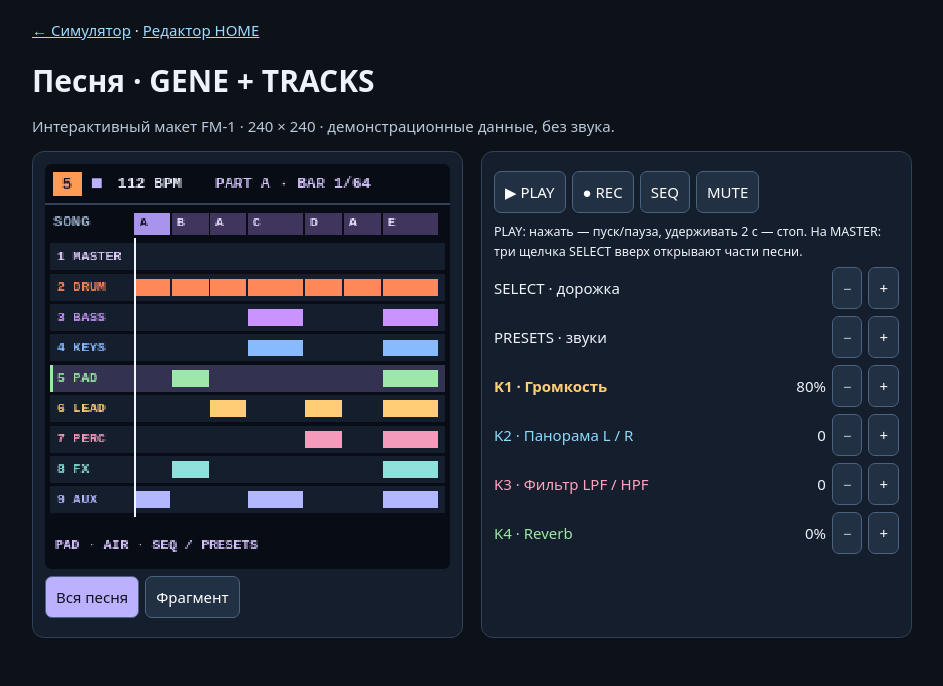
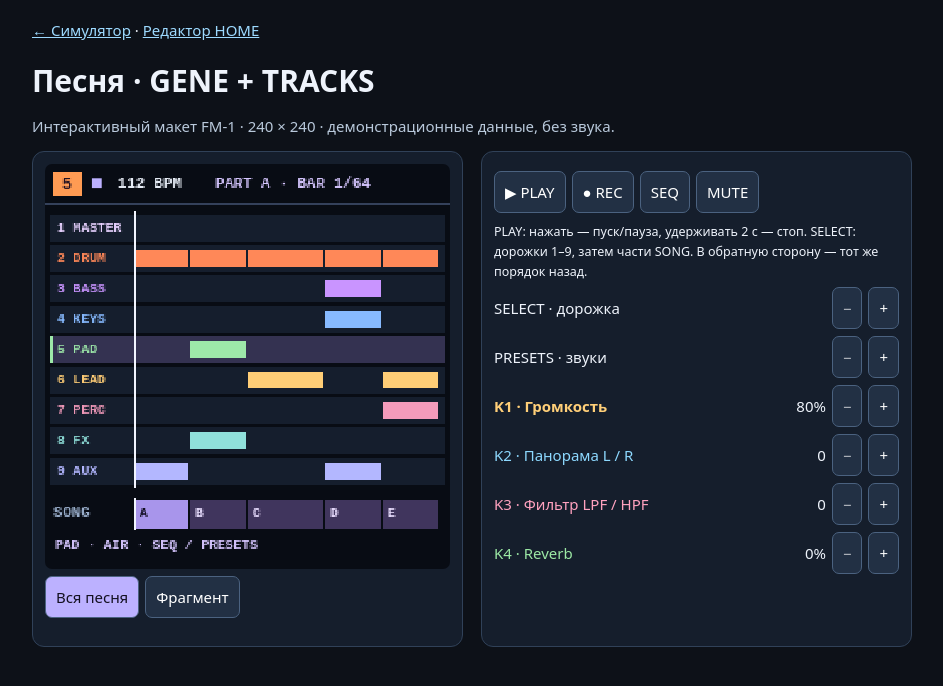
Before and after one commit to evgenytox/Fm1-web, a plain HTML site: page song.html in a window 1280 px wide. Both pictures are taken after a click on the element "Экран песни". Shown: the whole page, without its empty margins (168-1111 px from the left). Drawn offline with Linux system fonts and the light colour scheme.

Commit message:
Place song strip after tracks with continuous SELECT navigation

```diff
--- a/song.html
+++ b/song.html
@@ -1,4 +1,4 @@
 <!doctype html><html lang="ru"><meta charset="utf-8"><meta name="viewport" content="width=device-width,initial-scale=1"><title>FM‑1 · Песня</title>
 <style>*{box-sizing:border-box}body{margin:0;background:#0d1118;color:#eef3fb;font:15px system-ui}main{max-width:920px;margin:auto;padding:20px}a{color:#9ddaff}p{color:#b9c9db}.grid{display:grid;grid-template-columns:minmax(0,1fr) minmax(0,1fr);gap:18px}.panel{background:#151e2c;border:1px solid #304158;border-radius:12px;padding:12px;min-width:0}canvas{display:block;width:100%;height:auto;image-rendering:pixelated;touch-action:manipulation;border-radius:7px}button{font:inherit;min-height:42px;background:#223044;color:white;border:1px solid #4b6280;border-radius:7px;padding:6px 10px;cursor:pointer;touch-action:manipulation}button[aria-pressed=true]{background:#bcb1ff;color:#131020}button:disabled{opacity:.45}#play,#rec{touch-action:none;user-select:none}.row{display:flex;gap:6px;align-items:center;flex-wrap:wrap;margin:7px 0}.row label{flex:1}.row span{min-width:60px;text-align:right}#status{min-height:2em}h1{margin-bottom:4px}@media(max-width:690px){.grid{grid-template-columns:1fr}main{padding:12px}}</style>
-<main><a href="./">← Симулятор</a> · <a href="editor.html">Редактор HOME</a><h1>Песня · GENE + TRACKS</h1><p>Интерактивный макет FM‑1 · 240 × 240 · демонстрационные данные, без звука.</p><div class="grid"><div class="panel"><canvas id="lcd" width="240" height="240" aria-label="Экран песни"></canvas><div class="row"><button id="overview" aria-pressed="true">Вся песня</button><button id="detail" aria-pressed="false">Фрагмент</button><button id="back" hidden>← Песня</button></div></div><div class="panel"><div class="row"><button id="play" aria-label="PLAY: удерживай две секунды для STOP">▶ PLAY</button><button id="rec" aria-pressed="false">● REC</button><button id="seq">SEQ</button><button id="mute">MUTE</button></div><small>PLAY: нажать — пуск/пауза, удерживать 2 с — стоп. На MASTER: три щелчка SELECT вверх открывают части песни.</small><div class="row"><label id="select-label">SELECT · дорожка</label><button data-do="select,-1">−</button><button data-do="select,1">+</button></div><div class="row"><label id="preset-label">PRESETS · звуки</label><button data-do="preset,-1">−</button><button data-do="preset,1">+</button></div><div id="clear-locks" hidden><p id="clear-message" role="alert"></p><button id="cancel-clear">Отмена</button></div><div id="knobs"></div><p id="status" role="status"></p></div></div></main>
-<script src="song.js?v=5"></script></html>
+<main><a href="./">← Симулятор</a> · <a href="editor.html">Редактор HOME</a><h1>Песня · GENE + TRACKS</h1><p>Интерактивный макет FM‑1 · 240 × 240 · демонстрационные данные, без звука.</p><div class="grid"><div class="panel"><canvas id="lcd" width="240" height="240" aria-label="Экран песни"></canvas><div class="row"><button id="overview" aria-pressed="true">Вся песня</button><button id="detail" aria-pressed="false">Фрагмент</button><button id="back" hidden>← Песня</button></div></div><div class="panel"><div class="row"><button id="play" aria-label="PLAY: удерживай две секунды для STOP">▶ PLAY</button><button id="rec" aria-pressed="false">● REC</button><button id="seq">SEQ</button><button id="mute">MUTE</button></div><small>PLAY: нажать — пуск/пауза, удерживать 2 с — стоп. SELECT: дорожки 1–9, затем части SONG. В обратную сторону — тот же порядок назад.</small><div class="row"><label id="select-label">SELECT · дорожка</label><button data-do="select,-1">−</button><button data-do="select,1">+</button></div><div class="row"><label id="preset-label">PRESETS · звуки</label><button data-do="preset,-1">−</button><button data-do="preset,1">+</button></div><div id="clear-locks" hidden><p id="clear-message" role="alert"></p><button id="cancel-clear">Отмена</button></div><div id="knobs"></div><p id="status" role="status"></p></div></div></main>
+<script src="song.js?v=6"></script></html>
--- a/song.js
+++ b/song.js
@@ -2,7 +2,7 @@
 const $=id=>document.getElementById(id), c=$('lcd'), g=c.getContext('2d');
 const labels=['MASTER','DRUM','BASS','KEYS','PAD','LEAD','PERC','FX','AUX'];
 const colors=['#e8d2ff','#ff8858','#c994ff','#87baff','#9de8a9','#ffcd76','#f49bbb','#90e1db','#b3b7ff'];
-const parts=[['A',8],['B',8],['A',8],['C',12],['D',8],['A',8],['E',12]], total=64;
+const parts=[['A',12],['B',12],['C',16],['D',12],['E',12]], total=64;
 const patches=[[],['ACOUSTIC','808 BOOM','909 CLUB'],['SUB','FM BASS','PLUCK'],['TINE','ORGAN','PIANO'],['AIR','CLOUD','WARM'],['SOFT LEAD','SYNC','SAW'],['TOMS','SHAKER','CLAPS'],['SWEEP','NOISE','RING'],['INIT','BELLS','PLUCK']];
 const master=[112,0,0,0], masterNames=['Темп','DJ-фильтр','Sidechain / Pump','Sync Delay / Echo'];
 const mix=labels.map(()=>[80,0,0,0]), mixNames=['Громкость','Панорама L / R','Фильтр LPF / HPF','Reverb'];
@@ -10,7 +10,8 @@ const masterInk=['#ffcf78','#8dd9ff','#ffa2bf','#9ce9a5'];
 const masterShort=['BPM','DJ FILTER','PUMP','ECHO'];
 const knobView=labels.map(()=>0), touched=labels.map(()=>false);
 const mixShort=['LEVEL','PAN','FILTER','REVERB'];
-let songFocus=false, upClicks=0, partPick=0;
+let songFocus=false, partPick=0;
+const TRACK_Y=30, ROW_H=18, SONG_Y=199, SONG_H=17;
 const locks=labels.map(()=>new Map());
 let recording=-1,recHold=null,recHeld=false,clear=null;
 const muted=labels.map(()=>false), patch=labels.map(()=>0), toggled=new Set();
@@ -65,39 +66,41 @@ function render(){
   for(let i=0;i<16;i++){const x=10+(i%4)*56,y=76+Math.floor(i/4)*33,has=events(track,i)!==toggled.has(track+':'+i);rect(x,y,51,28,has?colors[track]:'#233249');text(String(i+1),x+7,y+14,has?'#13101b':'#b7c4d9');}text('НАЖМИ НА ШАГ',7,226,'#9bb0cd');return;
  }
  const x=53,w=181;
- text(songFocus?'ARRANGE':zoom?'FRAGMENT':'SONG',5,35,songFocus?'#ffcf78':'#9bb0cd');let at=0;
- parts.forEach(([name,n],i)=>{const a=x+Math.floor(at*w/total), b=x+Math.floor((at+n)*w/total);rect(a,29,b-a-1,13,songFocus&&i===partPick?'#ffcf78':i===s.i?'#a895eb':'#40355d');if(b-a>10)text(name,a+3,35,(songFocus&&i===partPick)||i===s.i?'#120e22':'#eadfff',8);at+=n;});
- if(zoom)rect(x+Math.floor(position*w/total),27,1,17,'#fff');
- labels.forEach((l,t)=>{const y=47+t*18,on=!songFocus&&track===t, color=muted[t]?'#68717d':colors[t];rect(3,y,234,16,on?'#343251':'#151e2d');if(on)rect(3,y,2,16,color);text(`${t+1} ${l}`,7,y+8,color,8);
+ text('SONG',5,SONG_Y+8,songFocus?'#ffcf78':'#9bb0cd');let at=0;
+ parts.forEach(([name,n],i)=>{const a=x+Math.floor(at*w/total), b=x+Math.floor((at+n)*w/total);rect(a,SONG_Y,b-a-1,SONG_H,songFocus&&i===partPick?'#ffcf78':i===s.i?'#a895eb':'#40355d');if(b-a>10)text(name,a+3,SONG_Y+8,(songFocus&&i===partPick)||i===s.i?'#120e22':'#eadfff',8);at+=n;});
+ if(zoom)rect(x+Math.floor(position*w/total),SONG_Y-1,1,SONG_H+2,'#fff');
+ labels.forEach((l,t)=>{const y=TRACK_Y+t*ROW_H,on=!songFocus&&track===t, color=muted[t]?'#68717d':colors[t];rect(3,y,234,16,on?'#343251':'#151e2d');if(on)rect(3,y,2,16,color);text(`${t+1} ${l}`,7,y+8,color,8);
   if(t===0){drawLocks(t,x,y,w,s);return;}
   if(zoom){for(let i=0;i<48;i++)if(events(t,i+s.i*5)){const xx=x+Math.floor(i*w/48),ny=t===1?y+3:y+3+(i*(t+2))%9;rect(xx,ny,t===1?1:3,t===1?10:2,color);}}
   else {let st=0;for(let i=0;i<parts.length;i++){const n=parts[i][1],a=x+Math.floor(st*w/total),b=x+Math.floor((st+n)*w/total);if(events(t,i)||t===1)rect(a,y+3,b-a-1,10,color);st+=n;}}
  });
- const px=x+Math.min(w-1,Math.floor((zoom?(position-s.at)/s.n:position/total)*w));labels.slice(1).forEach((_,i)=>drawLocks(i+1,x,47+(i+1)*18,w,s));
- rect(px,44,1,165,'#f2f5ff');
+ const px=x+Math.min(w-1,Math.floor((zoom?(position-s.at)/s.n:position/total)*w));labels.slice(1).forEach((_,i)=>drawLocks(i+1,x,TRACK_Y+(i+1)*ROW_H,w,s));
+ rect(px,TRACK_Y-2,1,labels.length*ROW_H+2,'#f2f5ff');if(!zoom)rect(px,SONG_Y-1,1,SONG_H+2,'#f2f5ff');
  if(songFocus)text(`${partPick+1}/${parts.length} · ${parts[partPick][0]} · PRESETS: REPLACE`,6,226,'#ffcf78',8);
  else if(track===0||touched[track]||recording===track){const k=knobView[track];text(`${recording===track?'● REC · ':''}K${k+1} ${(track===0?masterShort:mixShort)[k]} · ${value(k)}`,6,226,masterInk[k],8);}
  else text(`${labels[track]} · ${patches[track][patch[track]]} · ${muted[track]?'MUTED':'SEQ / PRESETS'}`,6,226,'#d6c6ff',8);
 }
 function sync(){
- $('overview').hidden=$('detail').hidden=mode!=='song';$('back').hidden=mode==='song'&&!songFocus; $('back').textContent=songFocus?'↓ К дорожкам':'← Песня';$('select-label').textContent=songFocus?'SELECT · − следующая часть / + к дорожкам':'SELECT · дорожка';$('preset-label').textContent=songFocus?'PRESETS · заменить часть':'PRESETS · звуки';
+ $('overview').hidden=$('detail').hidden=mode!=='song';$('back').hidden=mode==='song'&&!songFocus; $('back').textContent=songFocus?'↑ К дорожке 9':'← Песня';$('select-label').textContent=songFocus?'SELECT · ← / → по частям песни':'SELECT · дорожка';$('preset-label').textContent=songFocus?'PRESETS · заменить часть':'PRESETS · звуки';
  $('overview').setAttribute('aria-pressed',String(!zoom));$('detail').setAttribute('aria-pressed',String(zoom));
- $('play').textContent=transport==='play'?'Ⅱ PAUSE':transport==='pause'?'▶ RESUME':'▶ PLAY';$('seq').disabled=track===0;$('mute').disabled=track===0;$('mute').setAttribute('aria-pressed',String(muted[track]));
+ $('play').textContent=transport==='play'?'Ⅱ PAUSE':transport==='pause'?'▶ RESUME':'▶ PLAY';$('seq').disabled=songFocus||track===0;$('mute').disabled=songFocus||track===0;$('mute').setAttribute('aria-pressed',String(muted[track]));
  $('rec').setAttribute('aria-pressed',String(recording===track));$('rec').disabled=Boolean(clear)||songFocus;$('rec').textContent=recording===track?'● REC ON':'● REC';
  $('knobs').replaceChildren();(songFocus?[]:track===0?masterNames:mixNames).forEach((n,i)=>{const d=document.createElement('div');d.className='row';const label=document.createElement('label');label.textContent=`K${i+1} · ${n}`;label.style.color=masterInk[i];label.style.fontWeight=i===knobView[track]?'700':'';const val=document.createElement('span');val.textContent=value(i);d.append(label,val);[-1,1].forEach(sign=>{const b=document.createElement('button');b.textContent=sign<0?'−':'+';b.setAttribute('aria-label',n+(sign<0?' уменьшить':' увеличить'));b.onclick=()=>turnKnob(i,sign);d.append(b);});$('knobs').append(d);});
  render();
 }
 function act(k,n){
- if(songFocus){if(k!=='select')return replacePart(n);if(n>0){songFocus=false;track=0;upClicks=0;}else partPick=(partPick+1)%parts.length;}
- else if(k==='select'){
-   if(mode==='song'&&track===0&&n<0){if(++upClicks>=3){songFocus=true;partPick=section().i;upClicks=0;}}
-   else {upClicks=0;track=clamp(track+n,0,8);if(track===0)mode='song';}
- }else if(track>0){upClicks=0;if(mode==='presets')patch[track]=clamp(patch[track]+n,0,patches[track].length-1);else mode='presets';}
- else {$('status').textContent='MASTER не использует пресеты инструментов.';upClicks=0;}
+ if(k==='select'&&mode==='song'){
+   const slot=clamp((songFocus?labels.length+partPick:track)+n,0,labels.length+parts.length-1);
+   songFocus=slot>=labels.length;
+   if(songFocus){track=labels.length-1;partPick=slot-labels.length;}else track=slot;
+ }else if(songFocus)return replacePart(n);
+ else if(k==='select'){track=clamp(track+n,0,8);if(track===0)mode='song';}
+ else if(track>0){if(mode==='presets')patch[track]=clamp(patch[track]+n,0,patches[track].length-1);else mode='presets';}
+ else $('status').textContent='MASTER не использует пресеты инструментов.';
  sync();
 }
 for(const b of document.querySelectorAll('[data-do]'))b.onclick=()=>{const [k,n]=b.dataset.do.split(',');act(k,Number(n));};
-$('back').onclick=()=>{mode='song';songFocus=false;upClicks=0;sync();};$('seq').onclick=()=>{if(track){mode='seq';sync();}};$('mute').onclick=()=>{if(track){muted[track]=!muted[track];sync();}};
+$('back').onclick=()=>{mode='song';songFocus=false;sync();};$('seq').onclick=()=>{if(track){mode='seq';sync();}};$('mute').onclick=()=>{if(track){muted[track]=!muted[track];sync();}};
 $('overview').onclick=()=>{zoom=false;sync();};$('detail').onclick=()=>{zoom=true;sync();};
 function shortPlay(){last=performance.now();transport=transport==='play'?'pause':'play';sync();}
 function stop(){transport='stop';position=0;sync();}
@@ -110,8 +113,8 @@ $('cancel-clear').onclick=()=>finishClear(false);
 const rec=$('rec');rec.onpointerdown=e=>{if(e.button!==0||recHold!==null||clear)return;rec.setPointerCapture(e.pointerId);recHeld=false;const target=track;recHold=setTimeout(()=>{recHeld=true;beginClear(target);},2000);};
 function recRelease(){clearTimeout(recHold);recHold=null;}rec.onpointerup=()=>{if(recHold===null)return;recRelease();if(!recHeld)recTap();};rec.onpointercancel=recRelease;rec.onlostpointercapture=recRelease;rec.onclick=e=>{if(e.detail===0)recTap();};
 c.onclick=e=>{const r=c.getBoundingClientRect(),x=(e.clientX-r.left)*240/r.width,y=(e.clientY-r.top)*240/r.height;
- if(mode==='song'&&y>=26&&y<44){if(!songFocus)partPick=section().i;songFocus=true;upClicks=0;let at=0;for(let i=0;i<parts.length;i++){at+=parts[i][1];if(x>=53&&(x-53)*total/181<at){partPick=i;break;}}sync();}
- else if(mode==='song'&&y>=47&&y<209){songFocus=false;upClicks=0;track=Math.floor((y-47)/18);sync();}
+ if(mode==='song'&&y>=SONG_Y&&y<SONG_Y+SONG_H){if(!songFocus)partPick=section().i;songFocus=true;track=labels.length-1;let at=0;for(let i=0;i<parts.length;i++){at+=parts[i][1];if(x>=53&&(x-53)*total/181<at){partPick=i;break;}}sync();}
+ else if(mode==='song'&&y>=TRACK_Y&&y<TRACK_Y+labels.length*ROW_H){songFocus=false;track=Math.floor((y-TRACK_Y)/ROW_H);sync();}
  else if(mode==='presets'&&x>=88&&y>=60&&y<123){patch[track]=Math.floor((y-60)/21);sync();}
  else if(mode==='seq'&&x>=10&&x<234&&y>=76&&y<208){const i=Math.floor((y-76)/33)*4+Math.floor((x-10)/56),k=track+':'+i;if(toggled.has(k))toggled.delete(k);else toggled.add(k);render();}
 };
```
